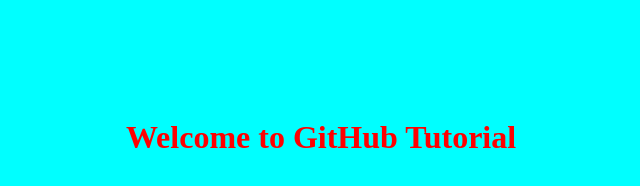
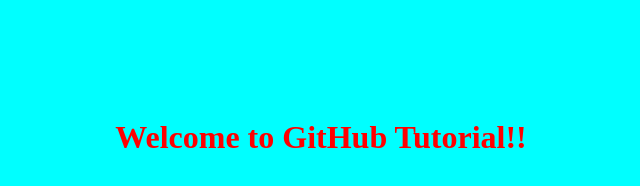
Before and after one commit to mohit-prakash/GitPractice, a plain HTML site: page index.html in a window 1280 px wide. Shown: the whole page, without its empty margins (319-959 px from the left). Drawn offline with Linux system fonts and the light colour scheme.

Commit message:
5th time commit

```diff
--- a/index.html
+++ b/index.html
@@ -1,7 +1,7 @@
 <html>
 	<body bgcolor=cyan text=red>
 	<center><br><br><br><br><br>
-		<h1> Welcome to GitHub Tutorial</h1>
+		<h1> Welcome to GitHub Tutorial!!</h1>
 	</center>
 	</body>
 </html>
```
